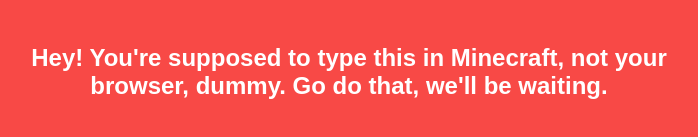
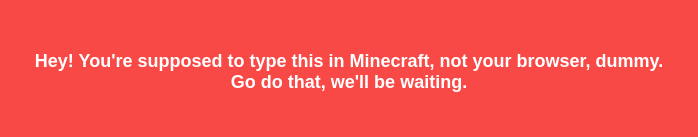
Before and after one commit to lr31o/hello-world, a plain HTML site: page index.html in a window 1280 px wide. Shown: the part 605-742 px from the top of the page, without its empty margins (291-989 px from the left). Drawn offline with Linux system fonts and the light colour scheme.

Commit message:
Update index.html

```diff
--- a/index.html
+++ b/index.html
@@ -20,7 +20,7 @@ background-color: #f84946
 <br>
 <br>
 <br>
-<center><font face="Arial" color="white" size="5"><b>Hey! You're supposed to type this in Minecraft, not your browser, dummy. Go do that, we'll be waiting.</b></font></center>
+<center><font face="Arial" color="white" size="4"><b>Hey! You're supposed to type this in Minecraft, not your browser, dummy. Go do that, we'll be waiting.</b></font></center>
 
 </div>
 </html>
```
